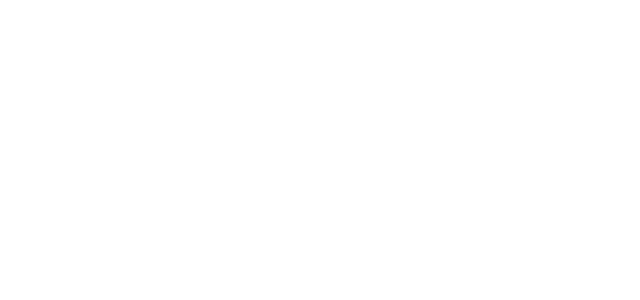
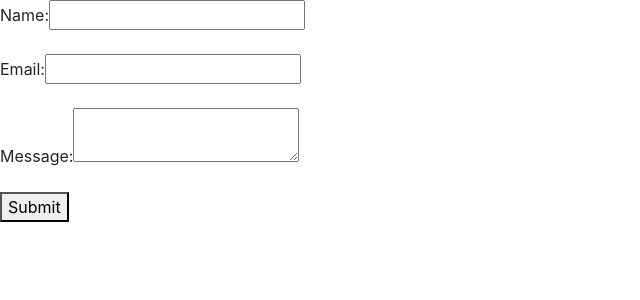
Before and after one commit to dilumsadeepa/Tuition-management-system, a React (Create React App) app in the folder tuition-management/: page /EnterForm in a window 1280 px wide. Before the commit this address had no page. Shown: the top 300 px of the page, without its empty margins (0-640 px from the left). Built offline with nearby package versions, Linux system fonts and the light colour scheme.

Commit message:
student details form created

```diff
--- a/tuition-management/src/App.js
+++ b/tuition-management/src/App.js
@@ -2,6 +2,7 @@
 
 import Register from "./components/User/Register";
 import StudentReg from "./components/Student/Register";
+import EnterForm from "./components/Student/EnterForm";
 
 function App() {
   return (
@@ -9,6 +10,7 @@
       <Routes>
           <Route path="/" element={<Register />} />
           <Route path="Stureg" element={<StudentReg/>}/>
+          <Route path="EnterForm" element={<EnterForm/>}/>
       </Routes>
    </BrowserRouter>
   );
--- /dev/null
+++ b/tuition-management/src/components/Student/EnterForm.js
@@ -0,0 +1,32 @@
+import React, { useState } from 'react';
+
+
+function EnterForm() {
+  const [name, setName] = useState('');
+  const [email, setEmail] = useState('');
+  const [message, setMessage] = useState('');
+
+  const handleSubmit = (event) => {
+    event.preventDefault();
+    console.log({ name, email, message });
+    // do something with the form data, like submit it to a server
+  };
+
+  return (
+
+    <form onSubmit={handleSubmit}>
+      <label htmlFor="name">Name:</label>
+      <input type="text" id="name" name="name" value={name} onChange={(e) => setName(e.target.value)} /><br /><br />
+      <label htmlFor="email">Email:</label>
+      <input type="email" id="email" name="email" value={email} onChange={(e) => setEmail(e.target.value)} /><br /><br />
+      <label htmlFor="message">Message:</label>
+      <textarea id="message" name="message" value={message} onChange={(e) => setMessage(e.target.value)}></textarea><br /><br />
+      <button type="submit">Submit</button>
+    </form>
+
+  );
+}
+
+
+
+export default EnterForm;
```
